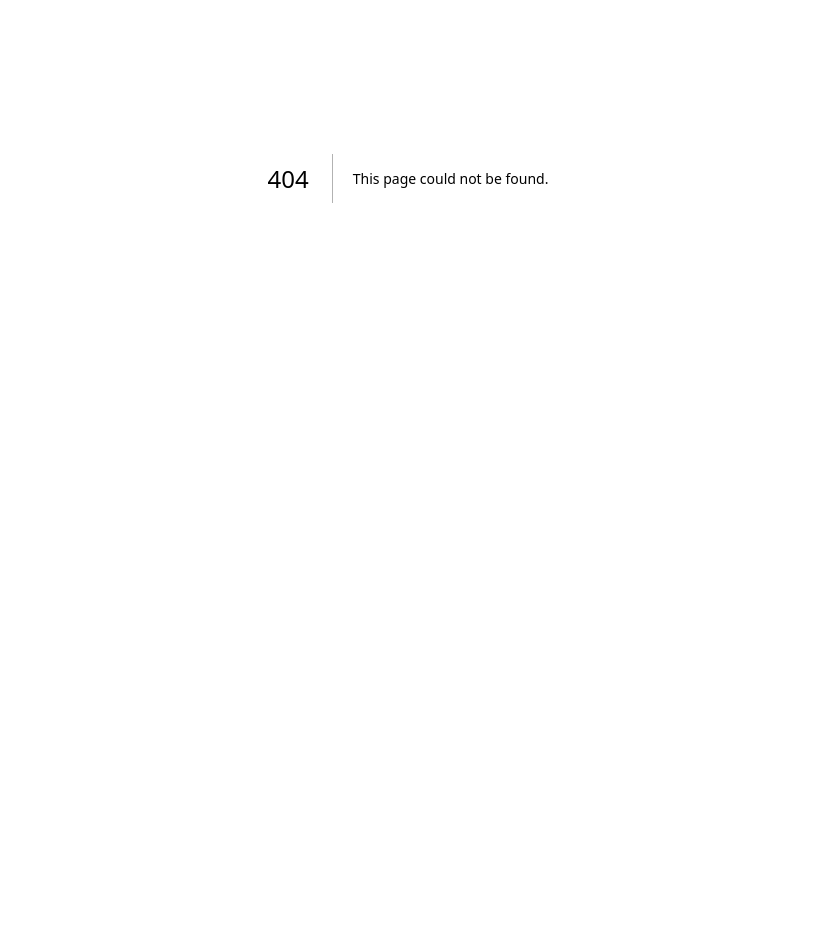
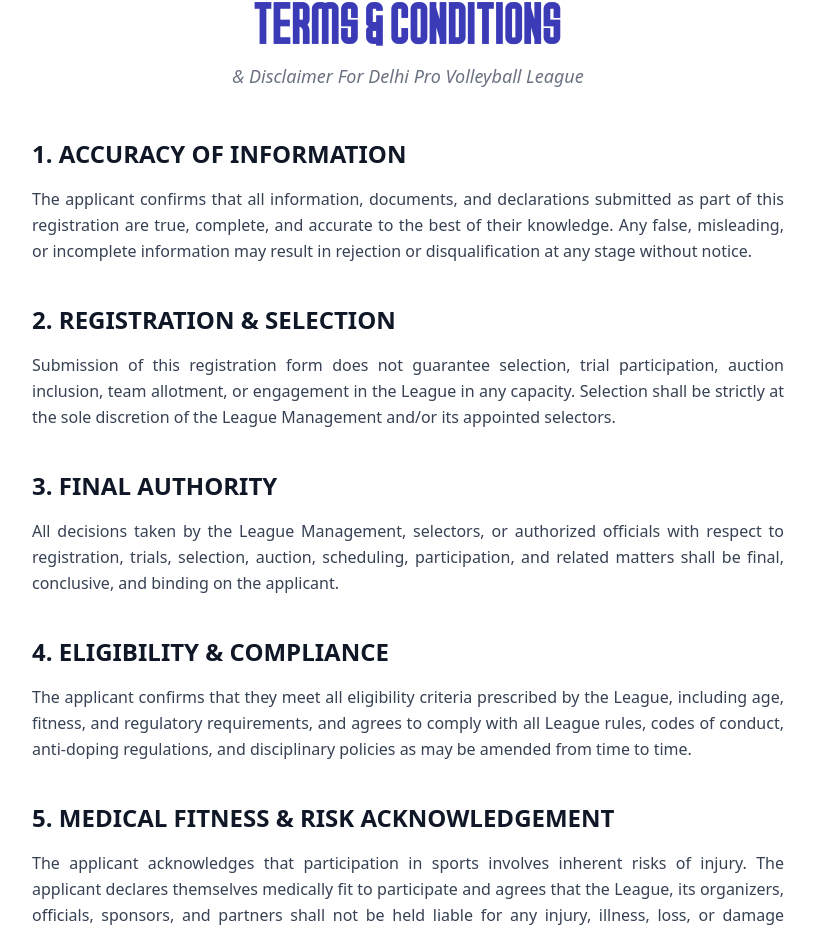
Before and after one commit to astexai/DPVL-Website, a Next.js app: page /terms-and-condition in a window 1280 px wide. Before the commit this address had no page. Shown: the part 222-1155 px from the top of the page, without its empty margins (232-1047 px from the left). Before the commit the page ends 800 px from the top, so only its background shows below. Built offline with nearby package versions, Linux system fonts and the light colour scheme.

Commit message:
terms and condition added

```diff
--- /dev/null
+++ b/app/terms-and-condition/page.tsx
@@ -0,0 +1,146 @@
+import Footer from "@/components/footer";
+import Navbar from "@/components/navbar";
+
+export default function TermsAndConditions() {
+  return (
+    <main className="min-h-screen bg-gray-50">
+      <Navbar />
+
+      <div className="max-w-4xl mx-auto px-6 py-20 md:py-10">
+        <div className="bg-white rounded-2xl shadow-sm p-8 md:p-12">
+          {/* Main Heading */}
+          <h1 className="font-norch text-center text-4xl md:text-6xl text-[#3b3bb7] mb-2 uppercase">
+            Terms & Conditions
+          </h1>
+          <p className="font-roboto text-center text-gray-500 mb-12 italic text-lg">
+            & Disclaimer For Delhi Pro Volleyball League
+          </p>
+
+          <div className="font-roboto space-y-10 text-gray-700 leading-relaxed">
+            {/* 1. Accuracy of Information */}
+            <section>
+              <h2 className="font-roboto font-bold text-xl md:text-2xl text-gray-900 mb-4 uppercase tracking-normal">
+                1. Accuracy of Information
+              </h2>
+              <p className="text-justify">
+                The applicant confirms that all information, documents, and declarations submitted as part of this registration are true, complete, and accurate to the best of their knowledge. Any false, misleading, or incomplete information may result in rejection or disqualification at any stage without notice.
+              </p>
+            </section>
+
+            {/* 2. Registration & Selection */}
+            <section>
+              <h2 className="font-roboto font-bold text-xl md:text-2xl text-gray-900 mb-4 uppercase tracking-normal">
+                2. Registration & Selection
+              </h2>
+              <p className="text-justify">
+                Submission of this registration form does not guarantee selection, trial participation, auction inclusion, team allotment, or engagement in the League in any capacity. Selection shall be strictly at the sole discretion of the League Management and/or its appointed selectors.
+              </p>
+            </section>
+
+            {/* 3. Final Authority */}
+            <section>
+              <h2 className="font-roboto font-bold text-xl md:text-2xl text-gray-900 mb-4 uppercase tracking-normal">
+                3. Final Authority
+              </h2>
+              <p className="text-justify">
+                All decisions taken by the League Management, selectors, or authorized officials with respect to registration, trials, selection, auction, scheduling, participation, and related matters shall be final, conclusive, and binding on the applicant.
+              </p>
+            </section>
+
+            {/* 4. Eligibility & Compliance */}
+            <section>
+              <h2 className="font-roboto font-bold text-xl md:text-2xl text-gray-900 mb-4 uppercase tracking-normal">
+                4. Eligibility & Compliance
+              </h2>
+              <p className="text-justify">
+                The applicant confirms that they meet all eligibility criteria prescribed by the League, including age, fitness, and regulatory requirements, and agrees to comply with all League rules, codes of conduct, anti-doping regulations, and disciplinary policies as may be amended from time to time.
+              </p>
+            </section>
+
+            {/* 5. Medical Fitness & Risk Acknowledgement */}
+            <section>
+              <h2 className="font-roboto font-bold text-xl md:text-2xl text-gray-900 mb-4 uppercase tracking-normal">
+                5. Medical Fitness & Risk Acknowledgement
+              </h2>
+              <p className="text-justify">
+                The applicant acknowledges that participation in sports involves inherent risks of injury. The applicant declares themselves medically fit to participate and agrees that the League, its organizers, officials, sponsors, and partners shall not be held liable for any injury, illness, loss, or damage arising during trials, camps, matches, or related activities, except as required by applicable law.
+              </p>
+            </section>
+
+            {/* 6. Code of Conduct & Discipline */}
+            <section>
+              <h2 className="font-roboto font-bold text-xl md:text-2xl text-gray-900 mb-4 uppercase tracking-normal">
+                6. Code of Conduct & Discipline
+              </h2>
+              <p className="text-justify">
+                The applicant agrees to maintain professional behavior and discipline at all times. Any misconduct, indiscipline, breach of League rules, or actions bringing disrepute to the League may result in immediate disqualification or disciplinary action.
+              </p>
+            </section>
+
+            {/* 7. Use of Image & Media Rights */}
+            <section>
+              <h2 className="font-roboto font-bold text-xl md:text-2xl text-gray-900 mb-4 uppercase tracking-normal">
+                7. Use of Image & Media Rights
+              </h2>
+              <p className="text-justify">
+                The applicant grants the League the irrevocable right to use their name, image, likeness, voice, and performance for promotional, marketing, broadcast, archival, and commercial purposes, without any additional compensation, unless otherwise agreed in writing.
+              </p>
+            </section>
+
+            {/* 8. Fees & Expenses */}
+            <section>
+              <h2 className="font-roboto font-bold text-xl md:text-2xl text-gray-900 mb-4 uppercase tracking-normal">
+                8. Fees & Expenses
+              </h2>
+              <p className="text-justify">
+                Any registration fees paid are non-refundable unless explicitly stated otherwise. The League shall not be responsible for any personal expenses incurred by the applicant in connection with registration, trials, travel, accommodation, or participation unless specifically agreed in writing.
+              </p>
+            </section>
+
+            {/* 9. Data Protection & Privacy */}
+            <section>
+              <h2 className="font-roboto font-bold text-xl md:text-2xl text-gray-900 mb-4 uppercase tracking-normal">
+                9. Data Protection & Privacy
+              </h2>
+              <p className="text-justify">
+                The applicant consents to the collection, storage, and use of their personal data by the League for purposes related to registration, selection, administration, and promotion, in accordance with applicable data protection laws.
+              </p>
+            </section>
+
+            {/* 10. No Legal Claim */}
+            <section>
+              <h2 className="font-roboto font-bold text-xl md:text-2xl text-gray-900 mb-4 uppercase tracking-normal">
+                10. No Legal Claim
+              </h2>
+              <p className="text-justify">
+                The applicant agrees that no claim, right, demand, or dispute shall arise against the League, its organizers, officials, sponsors, or partners in relation to non-selection, non-participation, or any decision taken by the League in good faith.
+              </p>
+            </section>
+
+            {/* 11. Jurisdiction */}
+            <section>
+              <h2 className="font-roboto font-bold text-xl md:text-2xl text-gray-900 mb-4 uppercase tracking-normal">
+                11. Jurisdiction
+              </h2>
+              <p className="text-justify">
+                These Terms & Conditions shall be governed by and construed in accordance with the laws of India, and any disputes shall be subject to the exclusive jurisdiction of the competent courts at the League&apos;s designated location.
+              </p>
+            </section>
+
+            {/* Disclaimer Section */}
+            <section className="pt-6 border-t border-gray-100">
+              <h2 className="font-roboto font-bold text-xl md:text-2xl text-gray-900 mb-4 uppercase tracking-normal">
+                Disclaimer
+              </h2>
+              <p className="text-justify">
+                The League reserves the right to modify, amend, postpone, suspend, or cancel the registration process, trials, or the League itself without prior notice due to administrative, technical, commercial, or force majeure reasons. Such actions shall not give rise to any claim or compensation against the League.
+              </p>
+            </section>
+          </div>
+        </div>
+      </div>
+
+      <Footer />
+    </main>
+  );
+}
--- a/components/RegisterForm.tsx
+++ b/components/RegisterForm.tsx
@@ -1157,12 +1157,13 @@
                   <span className="text-sm text-gray-700">
                     I agree to the{" "}
                     <Link
-                      href="/terms"
+                     target="_blank"
+                      href="/terms-and-condition"
                       className="text-[#3B3BB7] font-bold hover:underline"
                     >
                       Terms and Conditions
                     </Link>{" "}
-                    and privacy policy.
+                    and <span> <Link target="_blank" href="/privacy-policy" className="text-[#3B3BB7] font-bold hover:underline">Privacy Policy</Link></span>
                   </span>
                 </label>
               </div>
```
